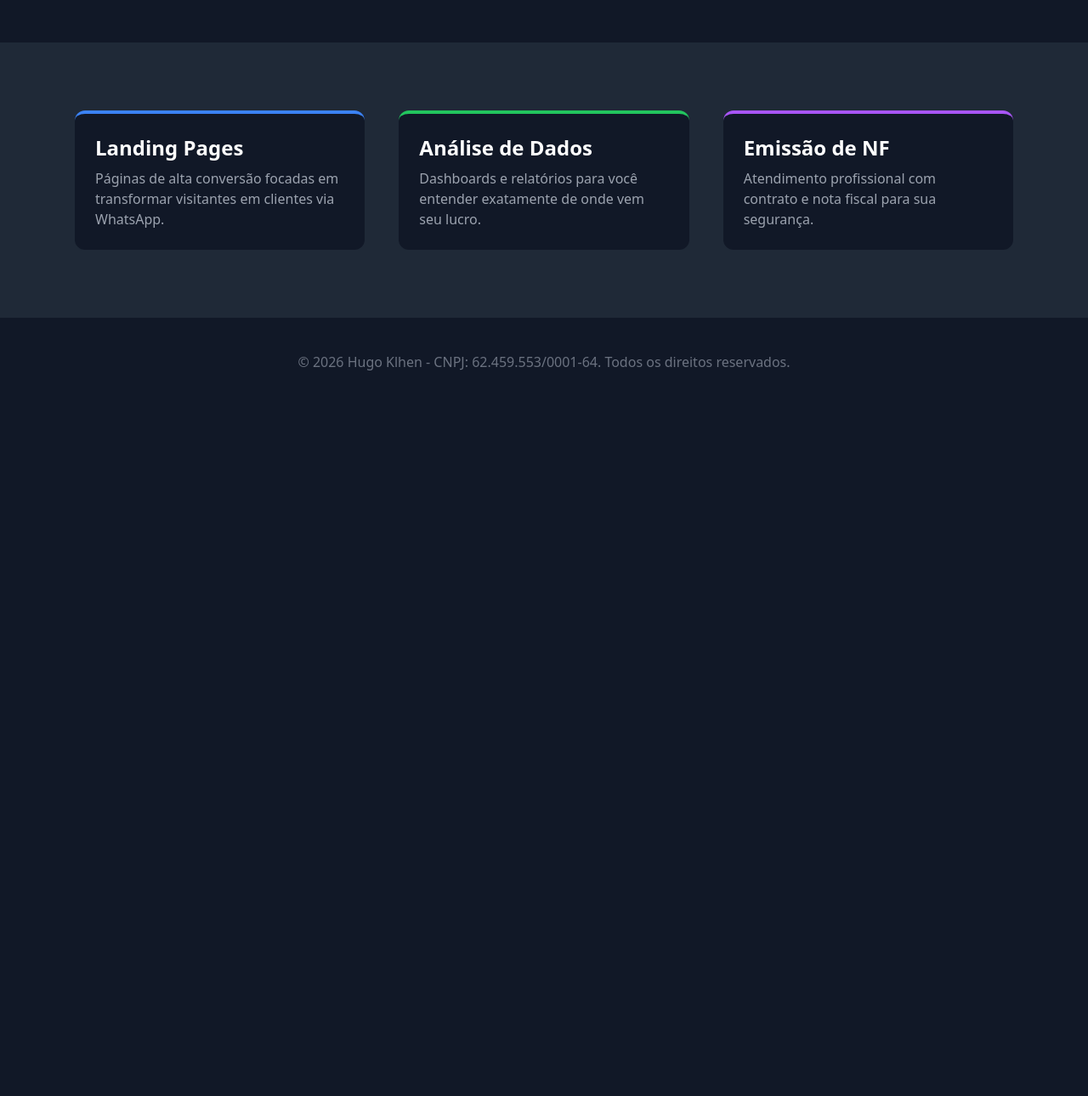
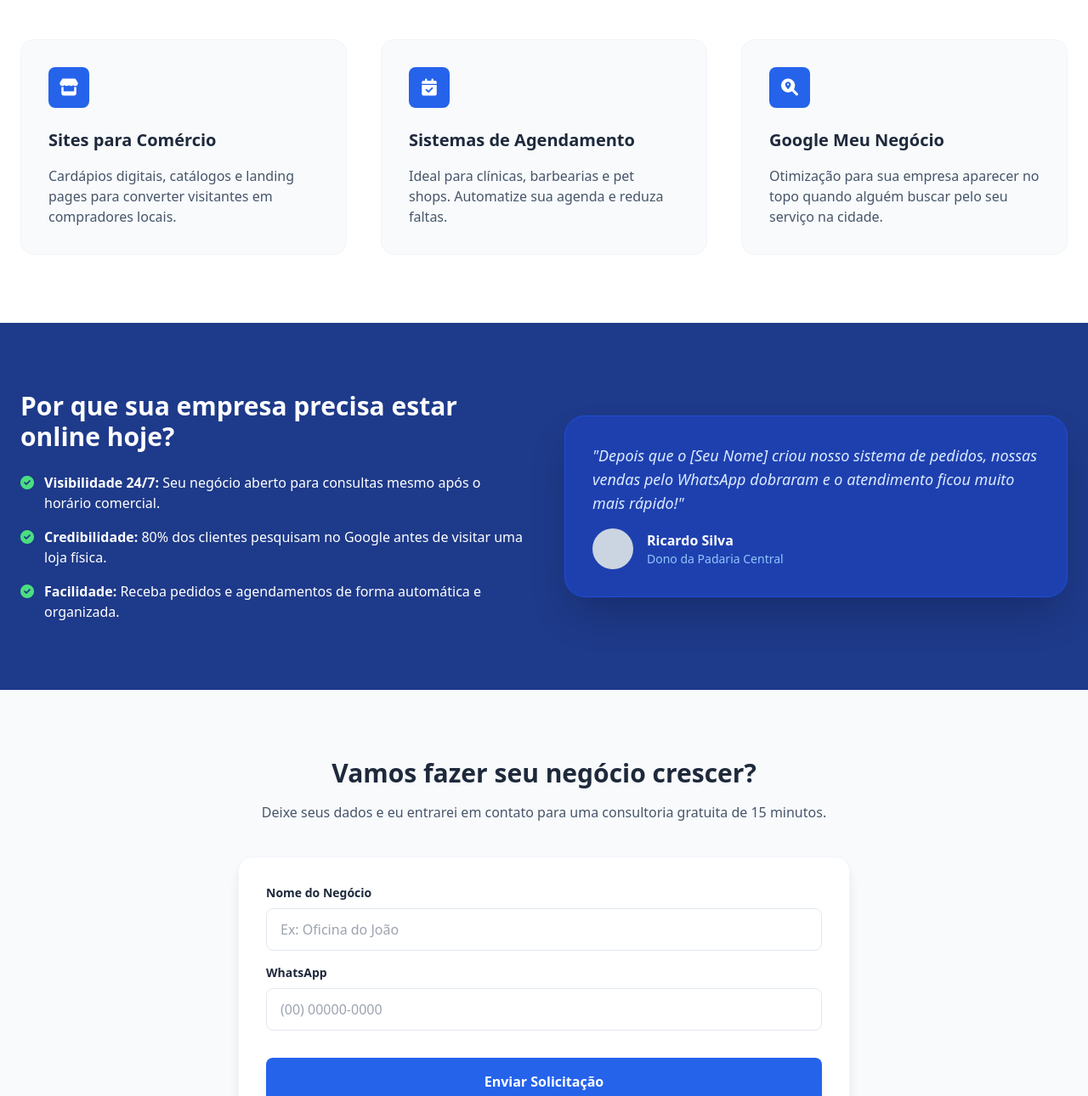
Before and after one commit to HugoKlhen/meu-portfolio, a plain HTML site: page index.html in a window 1280 px wide. Shown: the part 750-2040 px from the top of the page at 85% size. Before the commit the page ends 1228 px from the top, so only its background shows below. Drawn offline with nearby package versions, Linux system fonts and the light colour scheme.

Commit message:
Nova Landing Page profissional para clientes locais

```diff
--- a/index.html
+++ b/index.html
@@ -3,41 +3,125 @@
 <head>
     <meta charset="UTF-8">
     <meta name="viewport" content="width=device-width, initial-scale=1.0">
-    <title>Seu Nome | Desenvolvedor & Soluções Digitais</title>
+    <title>DevLocal | Soluções Digitais para seu Negócio</title>
     <script src="https://cdn.tailwindcss.com"></script>
+    <link href="https://cdnjs.cloudflare.com/ajax/libs/font-awesome/6.0.0/css/all.min.css" rel="stylesheet">
 </head>
-<body class="bg-gray-900 text-white font-sans">
+<body class="bg-slate-50 text-slate-800 font-sans">
 
-    <header class="h-screen flex flex-col justify-center items-center text-center p-6">
-        <h1 class="text-5xl md:text-7xl font-bold text-blue-500 mb-4">Olá, eu sou Hugo Klhen</h1>
-        <p class="text-xl md:text-2xl text-gray-300 max-w-2xl">
-            Ajudo empresas a venderem mais através de Landing Pages profissionais e soluções inteligentes de dados.
-        </p>
-        <div class="mt-8 flex gap-4">
-            <a href="#contato" class="bg-blue-600 hover:bg-blue-700 px-8 py-3 rounded-lg font-bold transition">Solicitar Orçamento</a>
-            <a href="https://github.com/SEU-USUARIO" target="_blank" class="border border-gray-600 hover:bg-gray-800 px-8 py-3 rounded-lg transition">Ver GitHub</a>
-        </div>
+    <header class="fixed w-full bg-white/80 backdrop-blur-md z-50 shadow-sm">
+        <nav class="container mx-auto px-6 py-4 flex justify-between items-center">
+            <div class="text-2xl font-bold text-blue-600">Dev<span class="text-slate-900">Local</span></div>
+            <div class="hidden md:flex space-x-8 font-medium">
+                <a href="#servicos" class="hover:text-blue-600 transition">Serviços</a>
+                <a href="#beneficios" class="hover:text-blue-600 transition">Por que ter um site?</a>
+                <a href="#contato" class="bg-blue-600 text-white px-5 py-2 rounded-full hover:bg-blue-700 transition">Solicitar Orçamento</a>
+            </div>
+        </nav>
     </header>
 
-    <section class="py-20 bg-gray-800">
-        <div class="max-w-6xl mx-auto px-6 grid md:grid-cols-3 gap-10">
-            <div class="p-6 bg-gray-900 rounded-xl border-t-4 border-blue-500">
-                <h3 class="text-2xl font-bold mb-2">Landing Pages</h3>
-                <p class="text-gray-400">Páginas de alta conversão focadas em transformar visitantes em clientes via WhatsApp.</p>
-            </div>
-            <div class="p-6 bg-gray-900 rounded-xl border-t-4 border-green-500">
-                <h3 class="text-2xl font-bold mb-2">Análise de Dados</h3>
-                <p class="text-gray-400">Dashboards e relatórios para você entender exatamente de onde vem seu lucro.</p>
-            </div>
-            <div class="p-6 bg-gray-900 rounded-xl border-t-4 border-purple-500">
-                <h3 class="text-2xl font-bold mb-2">Emissão de NF</h3>
-                <p class="text-gray-400">Atendimento profissional com contrato e nota fiscal para sua segurança.</p>
+    <section class="pt-32 pb-20 px-6">
+        <div class="container mx-auto text-center max-w-4xl">
+            <span class="bg-blue-100 text-blue-700 px-4 py-1 rounded-full text-sm font-semibold uppercase tracking-wide">Foco em Empresas de [Sua Cidade]</span>
+            <h1 class="text-4xl md:text-6xl font-extrabold mt-6 leading-tight">
+                Transforme seu comércio local em uma <span class="text-blue-600">potência digital</span>.
+            </h1>
+            <p class="text-lg text-slate-600 mt-6 mb-10 max-w-2xl mx-auto">
+                Crio sites profissionais e sistemas de agendamento que trazem mais clientes da nossa região direto para a sua porta.
+            </p>
+            <div class="flex flex-col md:flex-row justify-center gap-4">
+                <a href="#contato" class="bg-blue-600 text-white px-8 py-4 rounded-lg font-bold text-lg hover:bg-blue-700 shadow-lg shadow-blue-200 transition">Quero modernizar meu negócio</a>
+                <a href="https://wa.me/seunumeroaqui" class="bg-green-500 text-white px-8 py-4 rounded-lg font-bold text-lg hover:bg-green-600 shadow-lg shadow-green-200 transition flex items-center justify-center">
+                    <i class="fab fa-whatsapp mr-2"></i> Falar no WhatsApp
+                </a>
             </div>
         </div>
     </section>
 
-    <footer id="contato" class="py-10 text-center text-gray-500">
-        <p>© 2026 Hugo Klhen - CNPJ: 62.459.553/0001-64. Todos os direitos reservados.</p>
+    <section id="servicos" class="py-20 bg-white">
+        <div class="container mx-auto px-6">
+            <h2 class="text-3xl font-bold text-center mb-16">Como posso ajudar seu negócio?</h2>
+            <div class="grid md:grid-cols-3 gap-10">
+                <div class="p-8 border border-slate-100 rounded-2xl bg-slate-50 hover:shadow-xl transition">
+                    <div class="w-12 h-12 bg-blue-600 text-white rounded-lg flex items-center justify-center mb-6">
+                        <i class="fas fa-store text-xl"></i>
+                    </div>
+                    <h3 class="text-xl font-bold mb-4">Sites para Comércio</h3>
+                    <p class="text-slate-600">Cardápios digitais, catálogos e landing pages para converter visitantes em compradores locais.</p>
+                </div>
+                <div class="p-8 border border-slate-100 rounded-2xl bg-slate-50 hover:shadow-xl transition">
+                    <div class="w-12 h-12 bg-blue-600 text-white rounded-lg flex items-center justify-center mb-6">
+                        <i class="fas fa-calendar-check text-xl"></i>
+                    </div>
+                    <h3 class="text-xl font-bold mb-4">Sistemas de Agendamento</h3>
+                    <p class="text-slate-600">Ideal para clínicas, barbearias e pet shops. Automatize sua agenda e reduza faltas.</p>
+                </div>
+                <div class="p-8 border border-slate-100 rounded-2xl bg-slate-50 hover:shadow-xl transition">
+                    <div class="w-12 h-12 bg-blue-600 text-white rounded-lg flex items-center justify-center mb-6">
+                        <i class="fas fa-search-location text-xl"></i>
+                    </div>
+                    <h3 class="text-xl font-bold mb-4">Google Meu Negócio</h3>
+                    <p class="text-slate-600">Otimização para sua empresa aparecer no topo quando alguém buscar pelo seu serviço na cidade.</p>
+                </div>
+            </div>
+        </div>
+    </section>
+
+    <section id="beneficios" class="py-20 bg-blue-900 text-white">
+        <div class="container mx-auto px-6 grid md:grid-cols-2 gap-12 items-center">
+            <div>
+                <h2 class="text-3xl font-bold mb-6">Por que sua empresa precisa estar online hoje?</h2>
+                <ul class="space-y-4">
+                    <li class="flex items-start">
+                        <i class="fas fa-check-circle text-green-400 mt-1 mr-3"></i>
+                        <span><strong>Visibilidade 24/7:</strong> Seu negócio aberto para consultas mesmo após o horário comercial.</span>
+                    </li>
+                    <li class="flex items-start">
+                        <i class="fas fa-check-circle text-green-400 mt-1 mr-3"></i>
+                        <span><strong>Credibilidade:</strong> 80% dos clientes pesquisam no Google antes de visitar uma loja física.</span>
+                    </li>
+                    <li class="flex items-start">
+                        <i class="fas fa-check-circle text-green-400 mt-1 mr-3"></i>
+                        <span><strong>Facilidade:</strong> Receba pedidos e agendamentos de forma automática e organizada.</span>
+                    </li>
+                </ul>
+            </div>
+            <div class="bg-blue-800 p-8 rounded-3xl border border-blue-700 shadow-2xl">
+                <p class="italic text-lg mb-4 text-blue-100">"Depois que o [Seu Nome] criou nosso sistema de pedidos, nossas vendas pelo WhatsApp dobraram e o atendimento ficou muito mais rápido!"</p>
+                <div class="flex items-center">
+                    <div class="w-12 h-12 bg-slate-300 rounded-full mr-4"></div>
+                    <div>
+                        <p class="font-bold">Ricardo Silva</p>
+                        <p class="text-sm text-blue-300">Dono da Padaria Central</p>
+                    </div>
+                </div>
+            </div>
+        </div>
+    </section>
+
+    <section id="contato" class="py-20">
+        <div class="container mx-auto px-6 max-w-3xl text-center">
+            <h2 class="text-3xl font-bold mb-4">Vamos fazer seu negócio crescer?</h2>
+            <p class="text-slate-600 mb-10">Deixe seus dados e eu entrarei em contato para uma consultoria gratuita de 15 minutos.</p>
+
+            <form class="grid grid-cols-1 gap-4 text-left bg-white p-8 rounded-2xl shadow-lg border border-slate-100">
+                <div>
+                    <label class="block text-sm font-semibold mb-2">Nome do Negócio</label>
+                    <input type="text" class="w-full px-4 py-3 rounded-lg border border-slate-200 focus:outline-none focus:ring-2 focus:ring-blue-500" placeholder="Ex: Oficina do João">
+                </div>
+                <div>
+                    <label class="block text-sm font-semibold mb-2">WhatsApp</label>
+                    <input type="tel" class="w-full px-4 py-3 rounded-lg border border-slate-200 focus:outline-none focus:ring-2 focus:ring-blue-500" placeholder="(00) 00000-0000">
+                </div>
+                <button type="submit" class="w-full bg-blue-600 text-white font-bold py-4 rounded-lg mt-4 hover:bg-blue-700 transition shadow-lg">Enviar Solicitação</button>
+            </form>
+        </div>
+    </section>
+
+    <footer class="bg-slate-900 text-slate-400 py-10">
+        <div class="container mx-auto px-6 text-center">
+            <p>© 2026 DevLocal - Hugo Klhen - CNPJ: 62.459.553/0001-64. Desenvolvendo soluções para quem move a nossa cidade.</p>
+        </div>
     </footer>
 
 </body>
```
